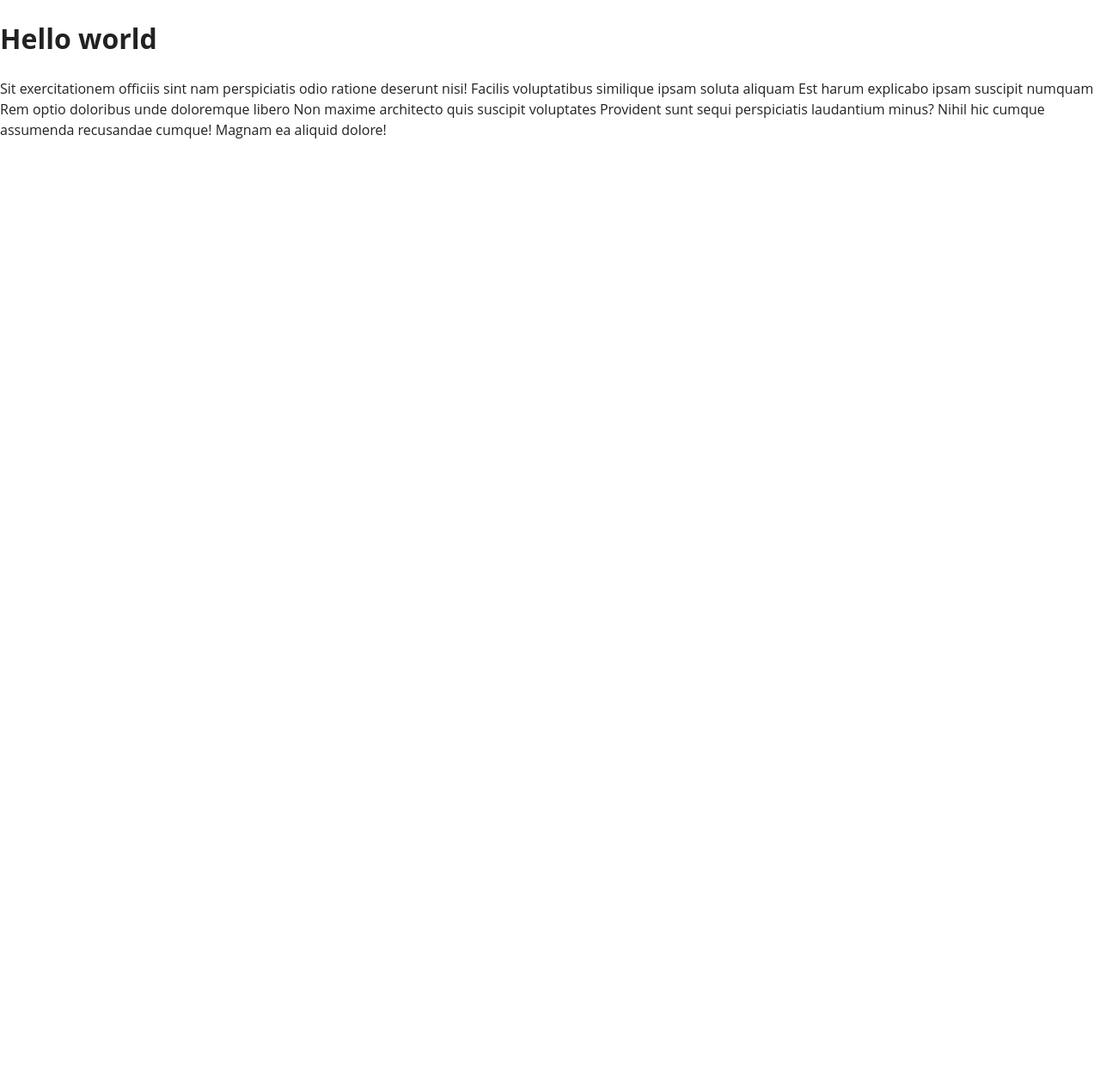
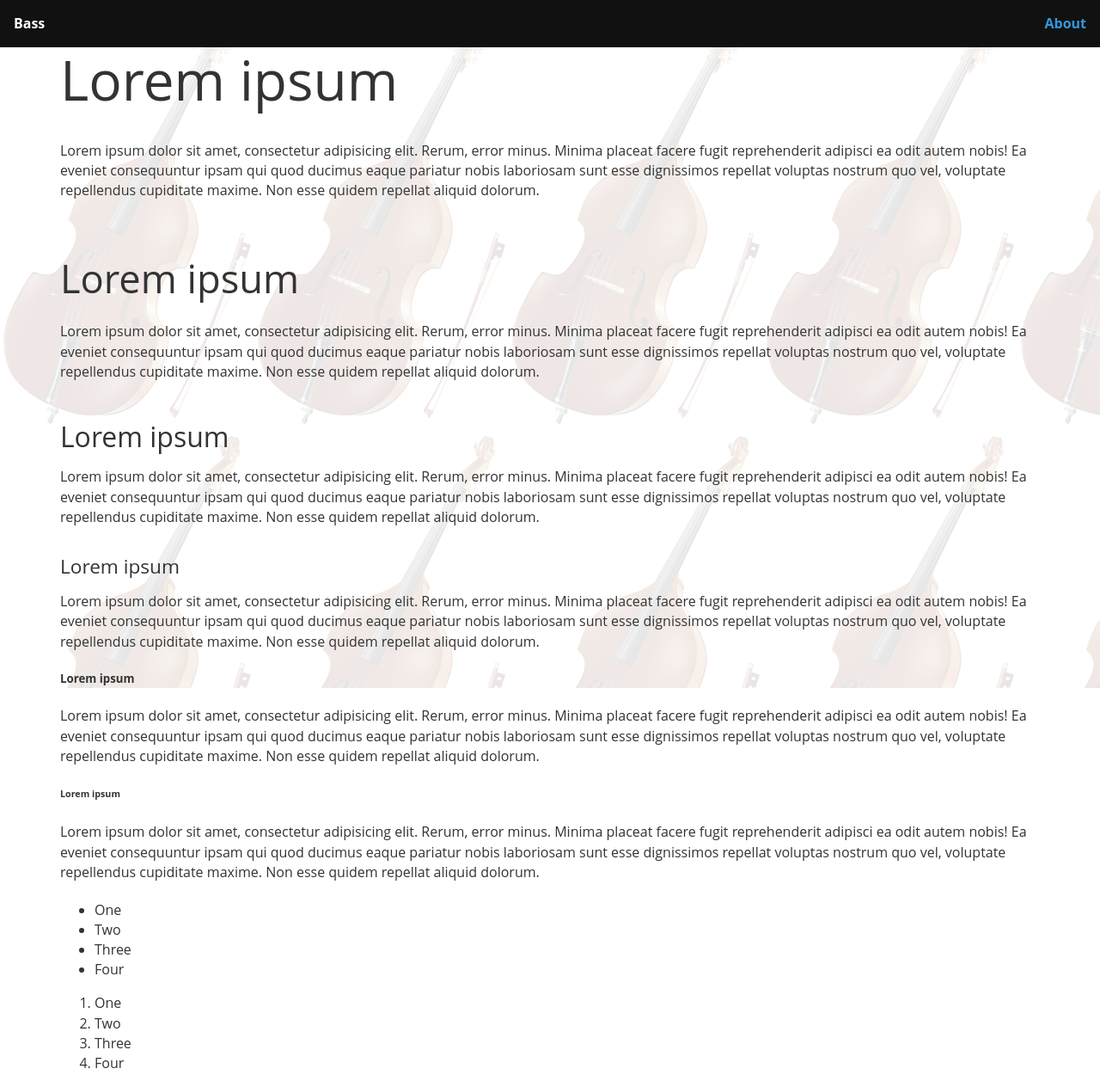
Before and after one commit to gitter-badger/bass, a website built with webpack: page src/index.html in a window 1280 px wide. Shown: the whole page at 86% size. Before the commit the page ends 800 px from the top, so only its background shows below. Built offline with nearby package versions, Linux system fonts and the light colour scheme.

Commit message:
add some default style

```diff
--- a/src/index.html
+++ b/src/index.html
@@ -5,9 +5,56 @@
     <title>Bass</title>
 </head>
 <body>
-    <h1>Hello world</h1>
-    <p>
-        Sit exercitationem officiis sint nam perspiciatis odio ratione deserunt nisi! Facilis voluptatibus similique ipsam soluta aliquam Est harum explicabo ipsam suscipit numquam Rem optio doloribus unde doloremque libero Non maxime architecto quis suscipit voluptates Provident sunt sequi perspiciatis laudantium minus? Nihil hic cumque assumenda recusandae cumque! Magnam ea aliquid dolore!
-    </p>
+    <header class="l-header">
+
+        <div class="l-header__brand">Bass</div>
+
+        <nav class="l-header__nav">
+            <ul>
+                <li><a href="#about">About</a></li>
+            </ul>
+        </nav>
+
+    </header>
+
+    <div class="container">
+        <h1>Lorem ipsum</h1>
+        <p>Lorem ipsum dolor sit amet, consectetur adipisicing elit. Rerum, error minus. Minima placeat facere fugit reprehenderit adipisci ea odit autem nobis! Ea eveniet consequuntur ipsam qui quod ducimus eaque pariatur nobis laboriosam sunt esse dignissimos repellat voluptas nostrum quo vel, voluptate repellendus cupiditate maxime. Non esse quidem repellat aliquid dolorum.</p>
+
+        <h2>Lorem ipsum</h2>
+        <p>Lorem ipsum dolor sit amet, consectetur adipisicing elit. Rerum, error minus. Minima placeat facere fugit reprehenderit adipisci ea odit autem nobis! Ea eveniet consequuntur ipsam qui quod ducimus eaque pariatur nobis laboriosam sunt esse dignissimos repellat voluptas nostrum quo vel, voluptate repellendus cupiditate maxime. Non esse quidem repellat aliquid dolorum.</p>
+
+        <h3>Lorem ipsum</h3>
+        <p>Lorem ipsum dolor sit amet, consectetur adipisicing elit. Rerum, error minus. Minima placeat facere fugit reprehenderit adipisci ea odit autem nobis! Ea eveniet consequuntur ipsam qui quod ducimus eaque pariatur nobis laboriosam sunt esse dignissimos repellat voluptas nostrum quo vel, voluptate repellendus cupiditate maxime. Non esse quidem repellat aliquid dolorum.</p>
+
+        <h4>Lorem ipsum</h4>
+        <p>Lorem ipsum dolor sit amet, consectetur adipisicing elit. Rerum, error minus. Minima placeat facere fugit reprehenderit adipisci ea odit autem nobis! Ea eveniet consequuntur ipsam qui quod ducimus eaque pariatur nobis laboriosam sunt esse dignissimos repellat voluptas nostrum quo vel, voluptate repellendus cupiditate maxime. Non esse quidem repellat aliquid dolorum.</p>
+
+        <h5>Lorem ipsum</h5>
+        <p>Lorem ipsum dolor sit amet, consectetur adipisicing elit. Rerum, error minus. Minima placeat facere fugit reprehenderit adipisci ea odit autem nobis! Ea eveniet consequuntur ipsam qui quod ducimus eaque pariatur nobis laboriosam sunt esse dignissimos repellat voluptas nostrum quo vel, voluptate repellendus cupiditate maxime. Non esse quidem repellat aliquid dolorum.</p>
+
+        <h6>Lorem ipsum</h6>
+        <p>Lorem ipsum dolor sit amet, consectetur adipisicing elit. Rerum, error minus. Minima placeat facere fugit reprehenderit adipisci ea odit autem nobis! Ea eveniet consequuntur ipsam qui quod ducimus eaque pariatur nobis laboriosam sunt esse dignissimos repellat voluptas nostrum quo vel, voluptate repellendus cupiditate maxime. Non esse quidem repellat aliquid dolorum.</p>
+
+        <ul>
+            <li>One</li>
+            <li>Two</li>
+            <li>Three</li>
+            <li>Four</li>
+        </ul>
+
+        <ol>
+            <li>One</li>
+            <li>Two</li>
+            <li>Three</li>
+            <li>Four</li>
+        </ol>
+
+
+    </div>
+
+    <footer class="l-footer">
+
+    </footer>
 </body>
 </html>
--- a/src/scss/abstracts/_functions.scss
+++ b/src/scss/abstracts/_functions.scss
@@ -17,7 +17,7 @@
 /// @return {Url}
 /// @require $base-url
 @function image($path, $base: $base-url) {
-  @return asset($base, "images/", $path);
+  @return asset($base, "img/", $path);
 }
 
 /// Returns URL to a font based on its path
--- a/src/scss/abstracts/_variables.scss
+++ b/src/scss/abstracts/_variables.scss
@@ -14,7 +14,7 @@ $code-font-stack: "Courier New", "DejaVu Sans Mono", "Bitstream Vera Sans Mono",
 
 /// Copy text color
 /// @type Color
-$text-color: rgb(34, 34, 34) !default;
+$text-color: #333 !default;
 
 /// Main brand color
 /// @type Color
@@ -49,4 +49,4 @@ $breakpoints: (
 /// @type String
 /// @example scss - When using a CDN
 ///   $base-url: 'http://cdn.example.com/assets/';
-$base-url: "/assets/" !default;
+$base-url: "../" !default;
--- a/src/scss/base/_base.scss
+++ b/src/scss/base/_base.scss
@@ -10,7 +10,17 @@ html {
 }
 
 body {
-  background: #fff;
+  &::after {
+    content: "";
+    background: url(../img/bass.png);
+    opacity: 0.1;
+    top: 0;
+    left: 0;
+    bottom: 0;
+    right: 0;
+    position: absolute;
+    z-index: -1;
+  }
 }
 
 /**
--- a/src/scss/base/_typography.scss
+++ b/src/scss/base/_typography.scss
@@ -3,5 +3,40 @@
  */
 body {
   color: $text-color;
-  font: normal 16px / 1.5 $text-font-stack;
+  font: normal 16px / 1.45 $text-font-stack;
 }
+
+p {
+  margin-bottom: 1.3em;
+}
+
+h1,
+h2,
+h3,
+h4 {
+  margin: 1.414em 0 0.5em;
+  font-weight: inherit;
+  line-height: 1.2;
+}
+
+h1 {
+  margin-top: 0;
+  font-size: 3.998em;
+}
+
+h2 {
+  font-size: 2.827em;
+}
+
+h3 {
+  font-size: 1.999em;
+}
+
+h4 {
+  font-size: 1.414em;
+}
+
+small,
+.font_small {
+  font-size: 0.707em;
+}
```
Also changed, not shown: src/img/bass.png (added).
